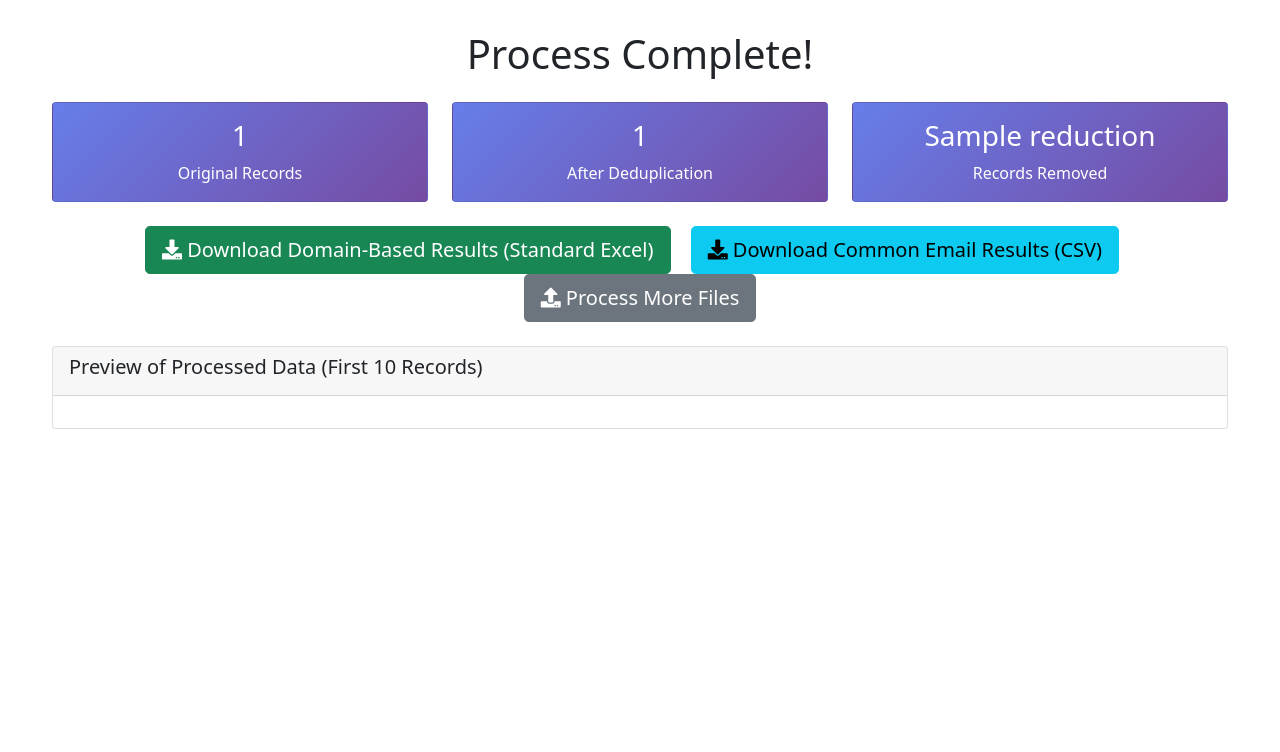
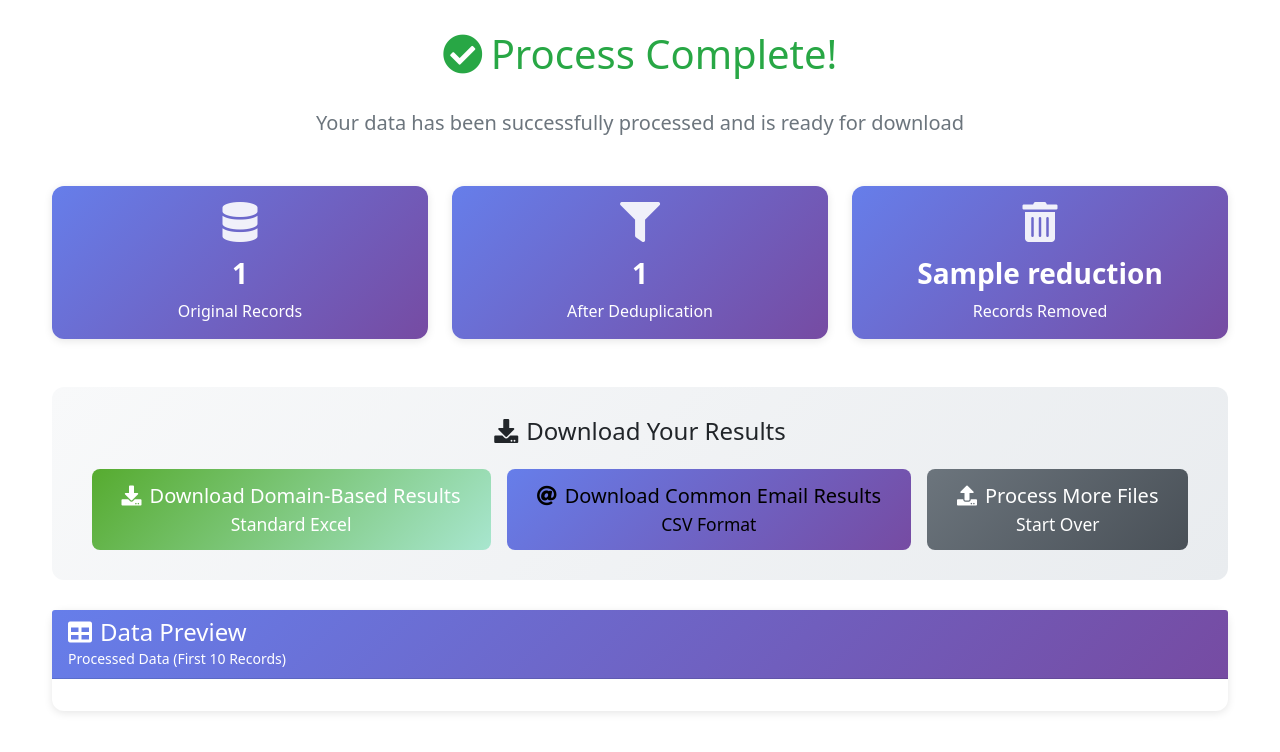
Before and after one commit to aidan-xyz/goldpan, a Flask app: template templates/results.html in a window 1280 px wide. Shown: the top 752 px of the page. Run offline with Flask 3, Linux system fonts and the light colour scheme; the template is opened without the code that fills it: most values are stand-ins (such as "Sample title", 1, 10 or a date in 2020); some libraries are stand-ins or nearby versions.

Commit message:
Assistant checkpoint: Updated results page styling to match upload page
Assistant generated file changes:
- templates/results.html: Update results page styling to match upload page design

---

User prompt:

can we modify the results page to match the UI of the upload page

Replit-Commit-Author: Assistant
Replit-Commit-Session-Id: f31c8a4d-1bab-4d4a-89f6-bf5202babec8

```diff
--- a/templates/results.html
+++ b/templates/results.html
@@ -1,9 +1,10 @@
+
 <!DOCTYPE html>
 <html lang="en">
 <head>
     <meta charset="UTF-8">
     <meta name="viewport" content="width=device-width, initial-scale=1.0">
-    <title>Deduplication Results</title>
+    <title>GoldPan - Processing Results</title>
     <link href="https://cdn.jsdelivr.net/npm/bootstrap@5.1.3/dist/css/bootstrap.min.css" rel="stylesheet">
     <link rel="stylesheet" href="https://cdnjs.cloudflare.com/ajax/libs/font-awesome/5.15.3/css/all.min.css">
     <style>
@@ -14,22 +15,110 @@
         .stats-card {
             background: linear-gradient(135deg, #667eea 0%, #764ba2 100%);
             color: white;
+            border: none;
+            box-shadow: 0 2px 8px rgba(0,0,0,0.1);
+            border-radius: 12px;
+            transition: all 0.3s ease;
+        }
+        .stats-card:hover {
+            transform: translateY(-2px);
+            box-shadow: 0 4px 16px rgba(0,0,0,0.15);
+        }
+        .feature-card {
+            border: none;
+            box-shadow: 0 2px 8px rgba(0,0,0,0.1);
+            border-radius: 12px;
+        }
+        .section-header {
+            background: linear-gradient(135deg, #667eea 0%, #764ba2 100%);
+            color: white;
+            border-radius: 12px 12px 0 0;
         }
         .table-container {
             max-height: 400px;
             overflow-y: auto;
+            border-radius: 8px;
+        }
+        .btn-success {
+            background: linear-gradient(135deg, #56ab2f 0%, #a8e6cf 100%);
+            border: none;
+            border-radius: 8px;
+            padding: 12px 30px;
+            transition: all 0.3s ease;
+        }
+        .btn-success:hover {
+            transform: translateY(-1px);
+            box-shadow: 0 4px 12px rgba(0,0,0,0.2);
+        }
+        .btn-warning {
+            background: linear-gradient(135deg, #f093fb 0%, #f5576c 100%);
+            border: none;
+            border-radius: 8px;
+            padding: 12px 30px;
+            transition: all 0.3s ease;
+        }
+        .btn-warning:hover {
+            transform: translateY(-1px);
+            box-shadow: 0 4px 12px rgba(0,0,0,0.2);
+        }
+        .btn-info {
+            background: linear-gradient(135deg, #667eea 0%, #764ba2 100%);
+            border: none;
+            border-radius: 8px;
+            padding: 12px 30px;
+            transition: all 0.3s ease;
+        }
+        .btn-info:hover {
+            transform: translateY(-1px);
+            box-shadow: 0 4px 12px rgba(0,0,0,0.2);
+        }
+        .btn-secondary {
+            background: linear-gradient(135deg, #6c757d 0%, #495057 100%);
+            border: none;
+            border-radius: 8px;
+            padding: 12px 30px;
+            transition: all 0.3s ease;
+        }
+        .btn-secondary:hover {
+            transform: translateY(-1px);
+            box-shadow: 0 4px 12px rgba(0,0,0,0.2);
+        }
+        .download-section {
+            background: linear-gradient(135deg, #f8f9fa 0%, #e9ecef 100%);
+            border-radius: 12px;
+            padding: 30px;
+            margin-bottom: 30px;
+        }
+        .stats-icon {
+            font-size: 2.5rem;
+            margin-bottom: 15px;
+            opacity: 0.9;
+        }
+        .success-header {
+            color: #28a745;
+            margin-bottom: 30px;
+        }
+        .table-striped > tbody > tr:nth-of-type(odd) > td {
+            background-color: rgba(0,0,0,.02);
         }
     </style>
 </head>
 <body>
     <div class="container">
-        <h1 class="text-center mb-4">Process Complete!</h1>
+        <div class="text-center mb-5">
+            <h1 class="success-header">
+                <i class="fas fa-check-circle me-2"></i>Process Complete!
+            </h1>
+            <p class="lead text-muted">Your data has been successfully processed and is ready for download</p>
+        </div>
 
-        <div class="row mb-4">
+        <!-- Stats Cards -->
+        <div class="row mb-5">
             <div class="col-md-4">
                 <div class="card stats-card">
                     <div class="card-body text-center">
-                        <h3>{{ original_count }}</h3>
+                        <i class="fas fa-database stats-icon"></i>
+                        <h3 class="fw-bold">{{ original_count }}</h3>
                         <p class="mb-0">{{ 'Original Orders' if export_format == 'phase_two' or export_format == 'standard_phase_two' or export_format == 'hubspot_phase_two' else 'Original Records' }}</p>
                     </div>
                 </div>
@@ -37,7 +126,8 @@
             <div class="col-md-4">
                 <div class="card stats-card">
                     <div class="card-body text-center">
-                        <h3>{{ deduplicated_count }}</h3>
+                        <i class="fas fa-{{ 'search-dollar' if export_format == 'phase_two' or export_format == 'standard_phase_two' or export_format == 'hubspot_phase_two' else 'filter' }} stats-icon"></i>
+                        <h3 class="fw-bold">{{ deduplicated_count }}</h3>
                         <p class="mb-0">{{ 'Non-WC Prospects Identified' if export_format == 'phase_two' or export_format == 'standard_phase_two' or export_format == 'hubspot_phase_two' else 'After Deduplication' }}</p>
                     </div>
                 </div>
@@ -45,41 +135,59 @@
             <div class="col-md-4">
                 <div class="card stats-card">
                     <div class="card-body text-center">
-                        <h3>{{ reduction }}</h3>
+                        <i class="fas fa-{{ 'minus-circle' if export_format == 'phase_two' or export_format == 'standard_phase_two' or export_format == 'hubspot_phase_two' else 'trash-alt' }} stats-icon"></i>
+                        <h3 class="fw-bold">{{ reduction }}</h3>
                         <p class="mb-0">{{ 'WC Orders Filtered' if export_format == 'phase_two' or export_format == 'standard_phase_two' or export_format == 'hubspot_phase_two' else 'Records Removed' }}</p>
                     </div>
                 </div>
             </div>
         </div>
 
-        <div class="text-center mb-4">
+        <!-- Download Section -->
+        <div class="download-section">
+            <div class="text-center">
+                <h4 class="mb-4">
+                    <i class="fas fa-download me-2"></i>Download Your Results
+                </h4>
+                <div class="d-flex flex-wrap justify-content-center gap-3">
                     {% if export_format == 'phase_two' or export_format == 'standard_phase_two' or export_format == 'hubspot_phase_two' %}
-                <a href="/download/{{ filename }}" class="btn btn-success btn-lg me-3">
-                    <i class="fas fa-download"></i> Download Non-WC Prospects File ({{ 'HubSpot CSV' if export_format == 'hubspot_phase_two' else 'Excel' }})
+                        <a href="/download/{{ filename }}" class="btn btn-success btn-lg">
+                            <i class="fas fa-download me-2"></i>Download Non-WC Prospects
+                            <small class="d-block">{{ 'HubSpot CSV' if export_format == 'hubspot_phase_two' else 'Excel Format' }}</small>
                         </a>
                         {% if high_value_filename %}
-                    <a href="/download/{{ high_value_filename }}" class="btn btn-warning btn-lg me-3">
-                        <i class="fas fa-download"></i> Download High-Value Prospects ({{ 'HubSpot CSV' if export_format == 'hubspot_phase_two' else 'Excel' }})
+                            <a href="/download/{{ high_value_filename }}" class="btn btn-warning btn-lg">
+                                <i class="fas fa-star me-2"></i>Download High-Value Prospects
+                                <small class="d-block">{{ 'HubSpot CSV' if export_format == 'hubspot_phase_two' else 'Excel Format' }}</small>
                             </a>
                         {% endif %}
-            {% else %} {# This is the Phase 1 block #}
-                <a href="/download/{{ filename }}" class="btn btn-success btn-lg me-3">
-                    <i class="fas fa-download"></i> Download Domain-Based Results ({{ 'HubSpot CSV' if export_format == 'hubspot' else 'Standard Excel' }})
+                    {% else %}
+                        <a href="/download/{{ filename }}" class="btn btn-success btn-lg">
+                            <i class="fas fa-download me-2"></i>Download Domain-Based Results
+                            <small class="d-block">{{ 'HubSpot CSV' if export_format == 'hubspot' else 'Standard Excel' }}</small>
                         </a>
-                {% if personal_filename %} {# New condition for personal emails file #}
-                    <a href="/download/{{ personal_filename }}" class="btn btn-info btn-lg me-3">
-                        <i class="fas fa-download"></i> Download Common Email Results (CSV)
+                        {% if personal_filename %}
+                            <a href="/download/{{ personal_filename }}" class="btn btn-info btn-lg">
+                                <i class="fas fa-at me-2"></i>Download Common Email Results
+                                <small class="d-block">CSV Format</small>
                             </a>
                         {% endif %}
                     {% endif %}
                     <a href="/" class="btn btn-secondary btn-lg">
-                <i class="fas fa-upload"></i> Process More Files
+                        <i class="fas fa-upload me-2"></i>Process More Files
+                        <small class="d-block">Start Over</small>
                     </a>
                 </div>
+            </div>
+        </div>
 
-        <div class="card">
-            <div class="card-header">
-                <h5>Preview of {{ 'Non-WC Prospects' if export_format == 'phase_two' or export_format == 'standard_phase_two' or export_format == 'hubspot_phase_two' else 'Processed Data' }} (First 10 Records)</h5>
+        <!-- Data Preview -->
+        <div class="card feature-card">
+            <div class="card-header section-header">
+                <h4 class="mb-0">
+                    <i class="fas fa-table me-2"></i>Data Preview
+                </h4>
+                <small>{{ 'Non-WC Prospects' if export_format == 'phase_two' or export_format == 'standard_phase_two' or export_format == 'hubspot_phase_two' else 'Processed Data' }} (First 10 Records)</small>
             </div>
             <div class="card-body">
                 <div class="table-container">
```
Lines whose indentation alone changed are shown as unchanged.
